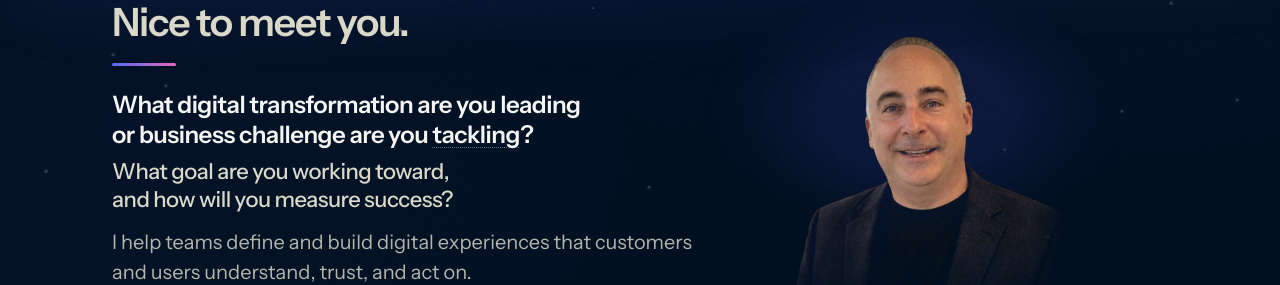
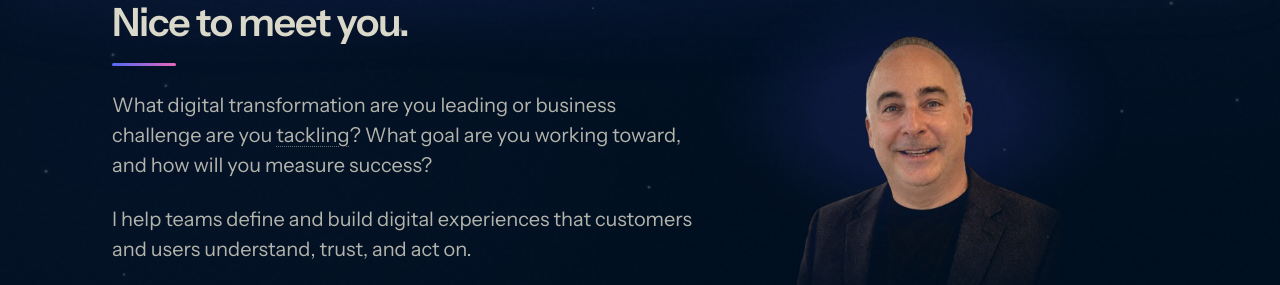
Before and after one commit to ShawnCapizzi/shawncapizzi-com, a Next.js app: page /how-i-help in a window 1280 px wide. Shown: the part 191-476 px from the top of the page. Built offline with nearby package versions, Linux system fonts and the light colour scheme; no server answers.

Commit message:
How I help: set the hero questions and lead like every other page

```diff
--- a/app/how-i-help/page.tsx
+++ b/app/how-i-help/page.tsx
@@ -131,15 +131,16 @@ export default function Page() {
               </h1>
               {/* The scan line (November 11, 2026, Shawn's words): two
                   questions the visitor can answer in their head before
-                  reading on, 8px apart so they read as two questions while
-                  staying closer to each other than to the lead (12px). An h2 in the card-title role so it sits under
-                  the H1 without competing with it. "tackling" is an easter
-                  egg for sports fans: it opens the NFL standings (Shawn is a
+                  reading on. Set like every other page's hero (Shawn's
+                  call, November 11, 2026): the questions and the lead are
+                  two .hero-lead paragraphs, 24px apart, as on /work and
+                  /contact. A bold heading with a quieter second line read
+                  unlike the rest of the site. "tackling" is an easter egg
+                  for sports fans: it opens the NFL standings (Shawn is a
                   Giants fan) in a new tab, marked by a faint dotted
                   underline so keyboard and screen-reader users still meet
                   it as a link. */}
-              <h2 className="card-title max-w-3xl text-balance">
-                <span className="block">
+              <p className="hero-lead max-w-3xl text-pretty">
                 What digital transformation are you leading or business
                 challenge are you{" "}
                 <a
@@ -151,16 +152,9 @@ export default function Page() {
                   tackling
                   <span className="sr-only"> (New York Giants standings, opens in a new tab)</span>
                 </a>
-                  ?
-                </span>{" "}
-                {/* Second question set quieter (Shawn's call, November 11,
-                    2026): 22px medium in the H1's cream (18px on phones),
-                    so the first question leads. */}
-                <span className="block mt-2 headline-static text-[18px] md:text-[22px] font-medium leading-[1.3]">
-                  What goal are you working toward, and how will you measure
+                ? What goal are you working toward, and how will you measure
                 success?
-                </span>
-              </h2>
+              </p>
               {/* November 11, 2026 (Shawn's call): this lead replaced the
                   footer pair at the top of /how-i-help. */}
               <p className="max-w-3xl hero-lead text-pretty">
```
Also changed, not shown: 1 other file (tests, documents, lock files or other folders). Lines whose indentation alone changed are shown as unchanged.
